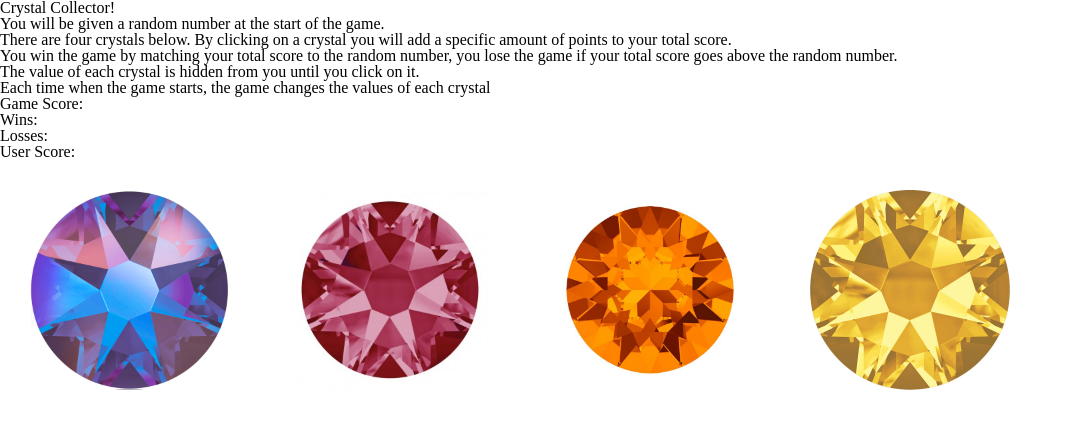
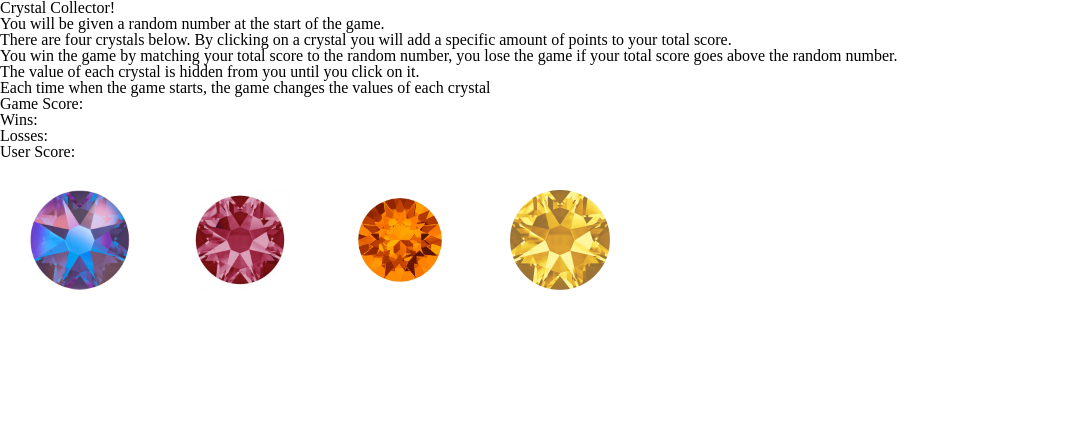
Before and after one commit to smattern416/unit-4-game, a plain HTML site: page index.html in a window 1280 px wide. Shown: the whole page, without its empty margins (0-1073 px from the left). Drawn offline with nearby package versions, Linux system fonts and the light colour scheme.

Commit message:
resized crystals in css so they all fit on one line

```diff
--- a/assets/css/style.css
+++ b/assets/css/style.css
@@ -5,27 +5,27 @@
     margin: 20px;
     padding: 10px;
     float: left;
-    width: 200px;
+    width: 100px;
     height: auto;
   }
   #pinkCrystal {
     margin: 20px;
     padding: 10px;
     float: left;
-    width: 200px;
+    width: 100px;
     height: auto;
   }
   #orangeCrystal {
     margin: 20px;
     padding: 10px;
     float: left;
-    width: 200px;
+    width: 100px;
     height: auto;
   }
   #yellowCrystal {
     margin: 20px;
     padding: 10px;
     float: left;
-    width: 200px;
+    width: 100px;
     height: auto;
   }
```
